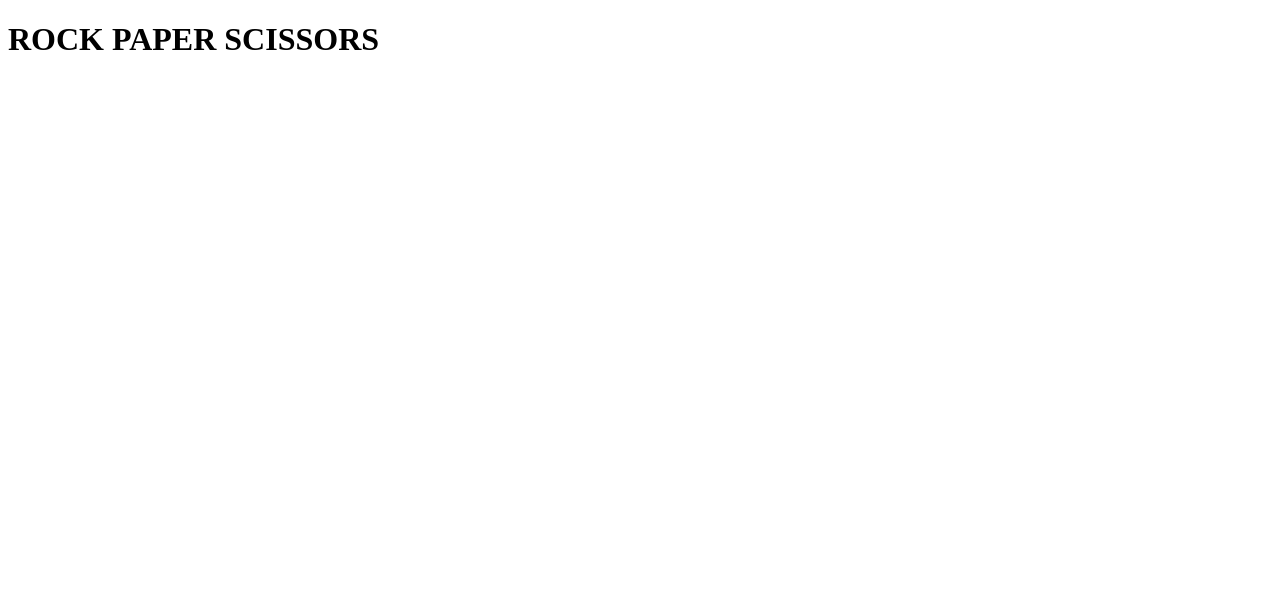
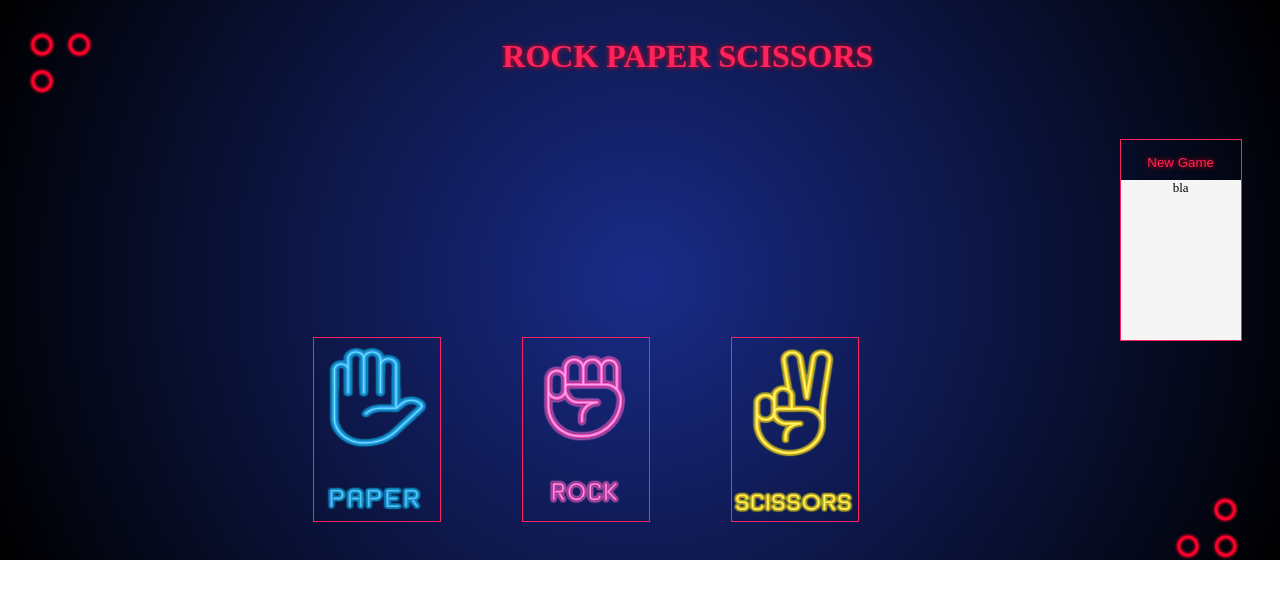
Before and after one commit to GSG-FC03/Rock-Paper-Scissors-AbedJ, a plain HTML site: page index.html in a window 1280 px wide. Drawn offline with Linux system fonts and the light colour scheme.

Commit message:
Front End

```diff
--- a/css/style.css
+++ b/css/style.css
@@ -0,0 +1,94 @@
+* {
+  margin: 0%;
+  padding: 0%;
+}
+.MainBody {
+  background: rgb(25, 43, 136);
+  background: radial-gradient(
+    circle,
+    rgba(25, 43, 136, 1) 0%,
+    rgba(0, 0, 0, 1) 100%
+  );
+  height: 100%;
+  width: 100%;
+}
+.Title {
+  text-align: center;
+  color: #fe2260;
+  padding-top: 3%;
+  text-shadow: 0px 0px 5px red;
+}
+.Design {
+  float: left;
+  margin-left: 2%;
+  padding-top: 2%;
+  width: 70px;
+  height: 70px;
+}
+.RockB,
+.PaperB,
+.ScissorB {
+  margin: 3%;
+  margin-top: -3%;
+  background-color: Transparent;
+  background-repeat: no-repeat;
+  border: solid 1px #fe2260;
+}
+button :hover {
+  box-shadow: 0px 0px 150px #fe2260;
+}
+.Hands {
+  height: 180px;
+  width: 126px;
+}
+.Computer-P {
+  height: 300px;
+  width: auto;
+}
+.flex {
+  display: flexbox;
+  flex-direction: column;
+  text-align: center;
+}
+.NewGame {
+  height: 40px;
+  width: 90px;
+  background-color: Transparent;
+  background-repeat: no-repeat;
+  color: #fe2260;
+  padding-top: 3%;
+  text-shadow: 0px 0px 5px red;
+  border: none;
+}
+#List {
+  background-color: whitesmoke;
+  width: 100%;
+  height: min-content;
+  font-size: small;
+}
+
+.Info {
+  text-align: center;
+  margin-top: 5%;
+  margin-right: 3%;
+
+  height: 200px;
+  width: 120px;
+  border: solid 1px #fe2260;
+  float: right;
+
+}
+.DesignFooter {
+  float: right;
+  margin-right: 3%;
+  padding-bottom: 3%;
+  width: 70px;
+  height: 70px;
+  margin-top: 9%;
+}
+
+.White{
+    background-color: whitesmoke;
+height: 80%;
+
+}
--- a/index.html
+++ b/index.html
@@ -1,5 +1,6 @@
 <!DOCTYPE html>
 <html lang="en">
+
 <head>
     <meta charset="UTF-8">
     <meta http-equiv="X-UA-Compatible" content="IE=edge">
@@ -8,11 +9,49 @@
     <link rel="stylesheet" href="css/style.css">
     <title>Test</title>
 </head>
+
 <body>
-<h1 class="">ROCK PAPER SCISSORS</h1>
+    <div class="MainBody">
+        <Header>
+            <img class="Design" src="./img/Circles.png" alt="">
+            <h1 class="Title">ROCK PAPER SCISSORS</h1>
+        </Header>
+
+
+        <div class="Info">
+            <button class="NewGame">New Game</button>
+            <div class="White">
+                <p id="List">bla
+            </div>
+        </div>
+        <section class="Computer-P">
+
+
+        </section>
+
+
+
+        <section class="flex">
+            <button class="PaperB"><img class="Hands" src="./img/P.png" alt=""></button>
+            <button class="RockB"><img class="Hands" src="./img/R.png" alt=""></button>
+            <button class="ScissorB"><img class="Hands" src="./img/S.png" alt=""></button>
+            <img class="DesignFooter" src="./img/Circles2.png" alt="">
+
+        </section>
+
+
+        <!--
+        <section class="DesignFooter"> <img class="DesignFooter" src="./img/Circles2.png" alt=""></section> -->
+
+
+
+    </div>
+
+
 
 
 
 </body>
 <script src="js/Main.js"></script>
+
 </html>
```
Also changed, not shown: img/3313830-middle.png (deleted), img/Circles.png (added), img/Circles2.png (added), img/P.png (added), img/R.png (added), img/S.png (added), img/images.png (deleted), img/rock-paper-scissors-neon-icons-vector-removebg-preview.png (added), img/rock-paper-scissors-neon-icons-vector.jpg (deleted).
